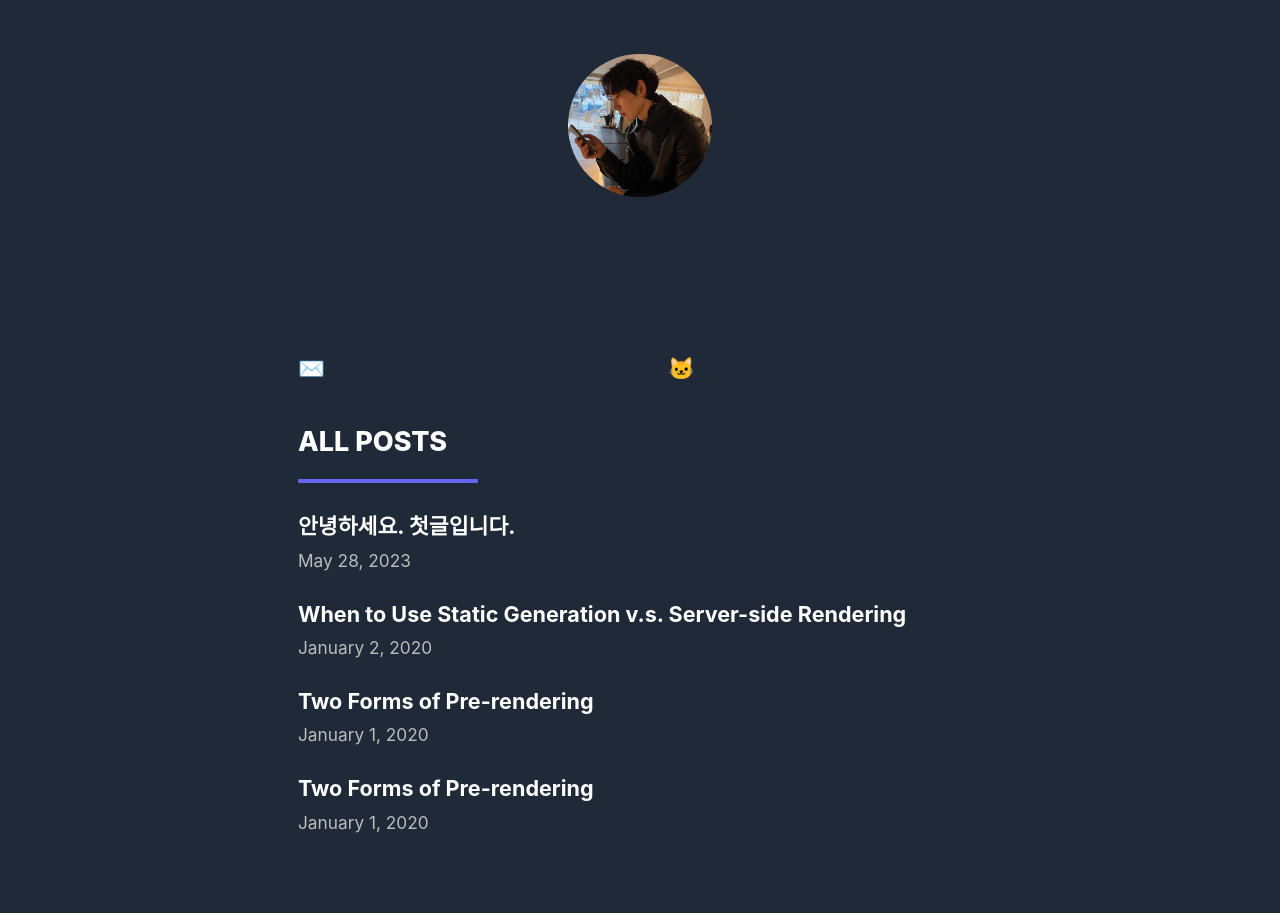
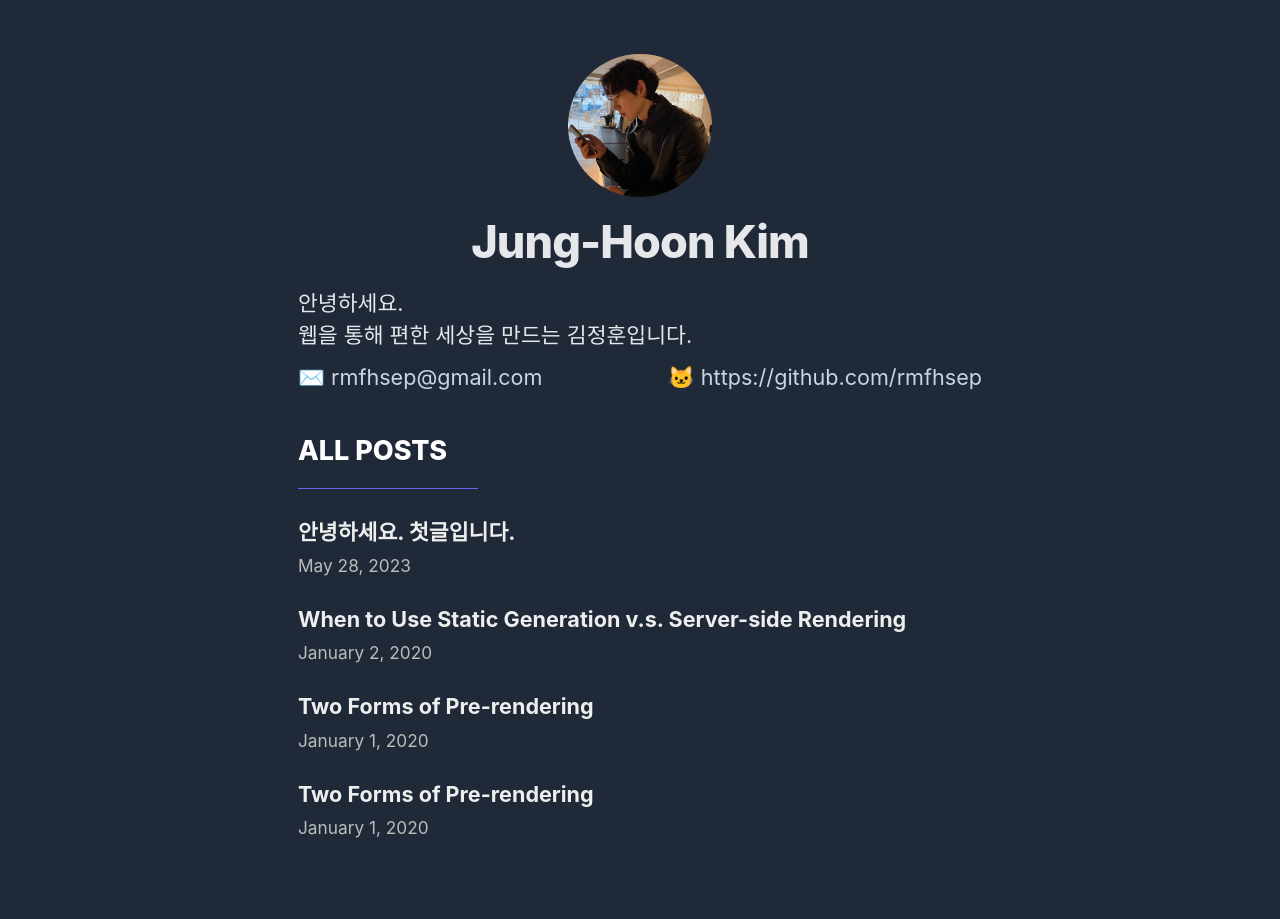
Before and after one commit to rmfhsep/blog, a Next.js app: page / in a window 1280 px wide. Built offline with nearby package versions, Linux system fonts and the light colour scheme.

Commit message:
블로그 스타일 수정

```diff
--- a/components/Layout.js
+++ b/components/Layout.js
@@ -42,7 +42,7 @@
   console.log("레이아웃", theme)
   return (
     <div
-      className="bg-gray-800 text-gray-800 dark:text-gray-200 flex justify-center min-h-screen"
+      className="bg-gray-800 text-gray-200 flex justify-center min-h-screen"
       style={{ minWidth: "300px" }}
     >
       <div className={styles.container}>
--- a/pages/index.js
+++ b/pages/index.js
@@ -39,25 +39,26 @@
         className={utilStyles.headingMd}
         style={{ marginBottom: "20px" }}
       >
-        <p>
+        <p className="mb-2">
           안녕하세요. <br />
           웹을 통해 편한 세상을 만드는 김정훈입니다.
         </p>
         <div className="flex justify-between">
-          <p>✉️ rmfhsep@gmail.com</p>
-          <p>🐱 https://github.com/rmfhsep</p>
+          <p className="text-slate-300">✉️ rmfhsep@gmail.com</p>
+          <p className="text-slate-300">🐱 https://github.com/rmfhsep</p>
         </div>
       </section>
       <section className={`${utilStyles.headingMd} ${utilStyles.padding1px}`}>
         <h2 className={utilStyles.headingLg}>ALL POSTS</h2>
-        <hr className="bg-indigo-500 w-40 h-1 mt-4 mb-6 border-0"></hr>
+        <hr className="bg-indigo-500 w-40 mt-4 mb-6 border-0" style={{height:"1px"}}></hr>
         <ul className={utilStyles.list}>
           {allPostsData.map(({ id, date, title }) => {
             return (
               <li className={utilStyles.listItem} key={id}>
                 <Link
                   href={`/posts/${id}`}
-                  className="no-underline text-white font-bold"
+                  className="no-underline font-bold"
+                  style={{color: "#eeeeee"}}
                 >
                   {title}
                 </Link>
--- a/styles/utils.module.css
+++ b/styles/utils.module.css
@@ -32,7 +32,7 @@
 }
 
 .colorInherit {
-  color: inherit;
+  color: #fff;
 }
 
 .padding1px {
```
